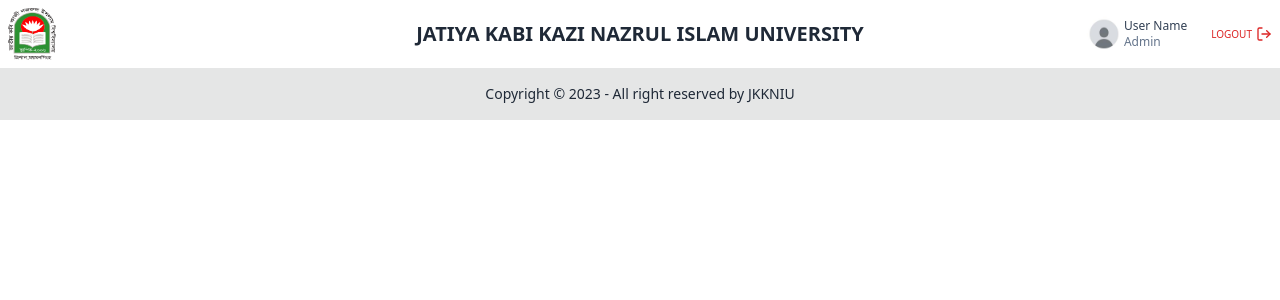
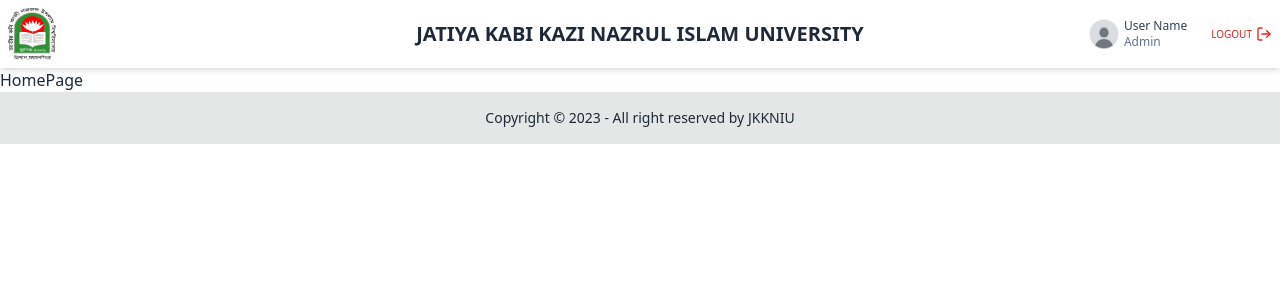
Before and after one commit to sam-suzzaman/ResultSystem, a React (Vite) app: page / in a window 1280 px wide. Shown: the top 300 px of the page. Built offline with nearby package versions, Linux system fonts and the light colour scheme.

Commit message:
add routing

```diff
--- a/package.json
+++ b/package.json
@@ -13,7 +13,8 @@
     "daisyui": "^3.5.1",
     "react": "^18.2.0",
     "react-dom": "^18.2.0",
-    "react-icons": "^4.10.1"
+    "react-icons": "^4.10.1",
+    "react-router-dom": "^6.15.0"
   },
   "devDependencies": {
     "@types/react": "^18.2.15",
--- a/src/App.jsx
+++ b/src/App.jsx
@@ -1,12 +1,11 @@
+import { RouterProvider } from "react-router-dom";
+import Routers from "./Router/Routers";
 import "./App.css";
-import Footer from "./Components/Shared/Footer/Footer";
-import Navbar from "./Components/Shared/Navbar/Navbar";
 
 function App() {
     return (
         <>
-            <Navbar />
-            <Footer />
+            <RouterProvider router={Routers} />
         </>
     );
 }
--- /dev/null
+++ b/src/Layout/Main.jsx
@@ -0,0 +1,16 @@
+import { Outlet } from "react-router-dom";
+
+import Navbar from "../Components/Shared/Navbar/Navbar";
+import Footer from "../Components/Shared/Footer/Footer";
+
+const Main = () => {
+    return (
+        <div>
+            <Navbar />
+            <Outlet />
+            <Footer />
+        </div>
+    );
+};
+
+export default Main;
--- a/src/Pages/DashboardPages/AdminDashboardPage.jsx
+++ b/src/Pages/DashboardPages/AdminDashboardPage.jsx
@@ -1,11 +1,7 @@
-import React from 'react';
+import React from "react";
 
 const AdminDashboardPage = () => {
-    return (
-        <div>
-
-        </div>
-    );
+    return <div>Admin Dashboard Page</div>;
 };
 
 export default AdminDashboardPage;
--- /dev/null
+++ b/src/Pages/HomePage.jsx
@@ -0,0 +1,7 @@
+import React from "react";
+
+const HomePage = () => {
+    return <div>HomePage</div>;
+};
+
+export default HomePage;
--- /dev/null
+++ b/src/Router/Routers.jsx
@@ -0,0 +1,37 @@
+import React from "react";
+import { createBrowserRouter } from "react-router-dom";
+
+import HomePage from "../Pages/HomePage";
+import AdminDashboardPage from "../Pages/DashboardPages/AdminDashboardPage";
+import Main from "../Layout/Main";
+
+const Routers = createBrowserRouter([
+    {
+        path: "/",
+        element: <Main></Main>,
+        children: [
+            {
+                path: "/",
+                element: <HomePage></HomePage>,
+            },
+            {
+                path: "/dashboard",
+                element: <AdminDashboardPage></AdminDashboardPage>,
+            },
+            // {
+            //     path: "/register",
+            //     element: <RegisterPage></RegisterPage>,
+            // },
+            // {
+            //     path: "/login",
+            //     element: <LoginPage></LoginPage>,
+            // },
+            // {
+            //     path: "*",
+            //     element: <NotFoundPage />,
+            // },
+        ],
+    },
+]);
+
+export default Routers;
```
Also changed, not shown: 1 other file (tests, documents, lock files or other folders).
